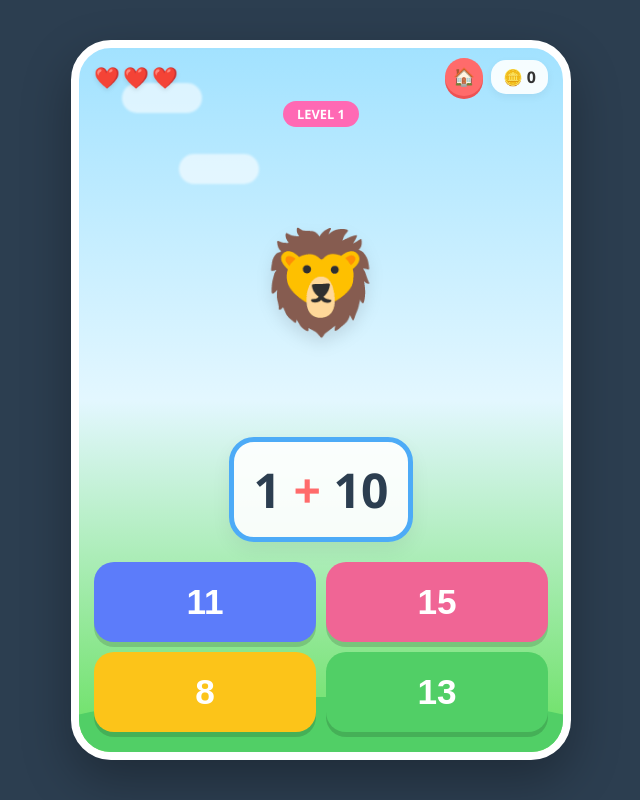
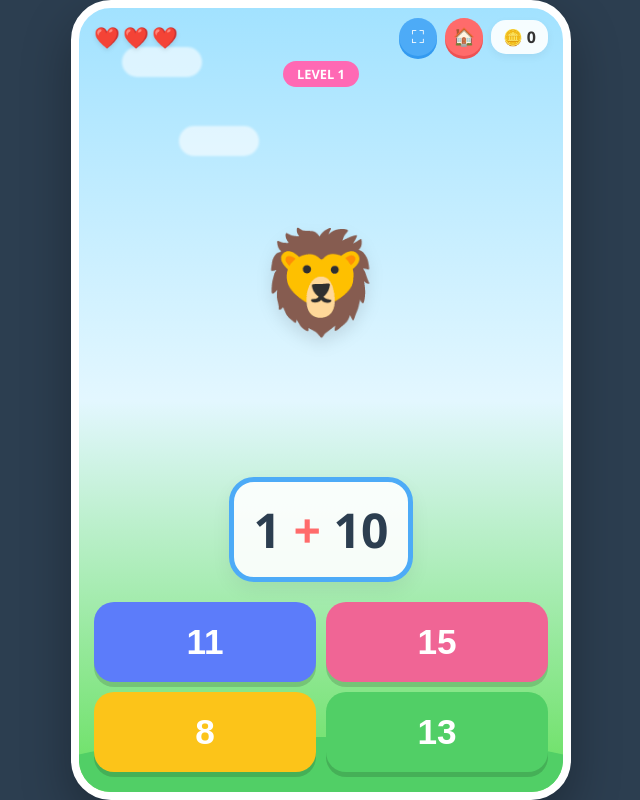
Before and after one commit to gaplek06-web/5t, a plain HTML site: page index.html in a window 1280 px wide. Both pictures are taken after a click on the button "MAIN SEKARANG! 🚀". Shown: the whole page, without its empty margins (319-959 px from the left). Drawn offline with nearby package versions, Linux system fonts and the light colour scheme.

Commit message:
Update index.html

```diff
--- a/index.html
+++ b/index.html
@@ -41,7 +41,6 @@
             width: 100%;
             height: 100%;
             max-width: 500px;
-            /* Pastikan tidak melebihi tinggi layar */
             height: 100vh;
             background: linear-gradient(to bottom, var(--sky-blue) 0%, #e3f7ff 50%, var(--grass-green) 100%);
             position: relative;
@@ -117,8 +116,7 @@
             backdrop-filter: blur(5px);
         }
 
-        .home-btn {
-            background: #ff6b6b;
+        .ui-btn {
             color: white;
             border: none;
             border-radius: 50%;
@@ -129,8 +127,12 @@
             align-items: center;
             font-size: 1.1rem;
             cursor: pointer;
-            box-shadow: 0 3px 0 #ee5253;
+            transition: transform 0.1s;
         }
+        .ui-btn:active { transform: scale(0.9); }
+
+        .home-btn { background: #ff6b6b; box-shadow: 0 3px 0 #ee5253; }
+        .resize-btn { background: #4dabf7; box-shadow: 0 3px 0 #339af0; }
 
         #lives-container {
             display: flex;
@@ -154,12 +156,12 @@
             margin-top: -5px;
         }
 
-        /* --- Area Karakter (Disesuaikan agar fleksibel) --- */
+        /* --- Area Karakter --- */
         #character-area {
-            flex: 1; /* Mengambil sisa ruang */
+            flex: 1;
             display: flex;
             justify-content: center;
-            align-items: center; /* Karakter di tengah area atas */
+            align-items: center;
             width: 100%;
             position: relative;
             min-height: 120px;
@@ -201,7 +203,7 @@
             font-weight: 900;
         }
 
-        /* --- Tombol Jawaban (Disesuaikan agar tidak terpotong) --- */
+        /* --- Tombol Jawaban --- */
         #answers-grid {
             display: grid;
             grid-template-columns: 1fr 1fr;
@@ -209,7 +211,7 @@
             width: 100%;
             padding: 15px;
             z-index: 10;
-            margin-bottom: 5px; /* Memberi jarak dari bawah layar */
+            margin-bottom: 5px;
         }
 
         .answer-btn {
@@ -297,7 +299,8 @@
                 <span class="heart">❤️</span>
             </div>
             <div class="header-right">
-                <button class="home-btn" onclick="goHome()">🏠</button>
+                <button class="ui-btn resize-btn" onclick="fixLayout()" title="Sesuaikan Layar">⛶</button>
+                <button class="ui-btn home-btn" onclick="goHome()" title="Beranda">🏠</button>
                 <div class="stat-box">🪙 <span id="val-score">0</span></div>
             </div>
         </div>
@@ -355,6 +358,7 @@
         };
 
         const dom = {
+            container: document.getElementById('game-container'),
             character: document.getElementById('character'),
             qBox: document.getElementById('question-box'),
             score: document.getElementById('val-score'),
@@ -367,6 +371,20 @@
             resTitle: document.getElementById('res-title'),
             resEmoji: document.getElementById('res-emoji')
         };
+
+        // Fungsi untuk memperbaiki layout
+        function fixLayout() {
+            window.scrollTo(0, 0);
+            document.body.style.height = window.innerHeight + 'px';
+            dom.container.style.height = window.innerHeight + 'px';
+            // Efek feedback visual singkat
+            dom.container.style.opacity = '0.5';
+            setTimeout(() => dom.container.style.opacity = '1', 100);
+        }
+
+        // Jalankan fix layout saat layar diubah atau diputar
+        window.addEventListener('resize', fixLayout);
+        window.addEventListener('orientationchange', () => setTimeout(fixLayout, 200));
 
         function selectChar(c, el) {
             state.char = c;
@@ -395,6 +413,7 @@
             });
 
             nextQuestion();
+            fixLayout();
         }
 
         function nextQuestion() {
```
